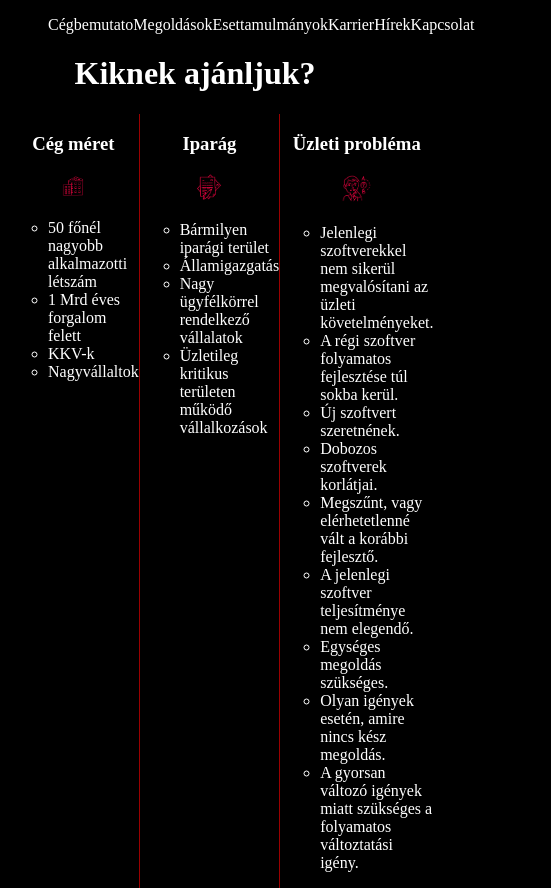
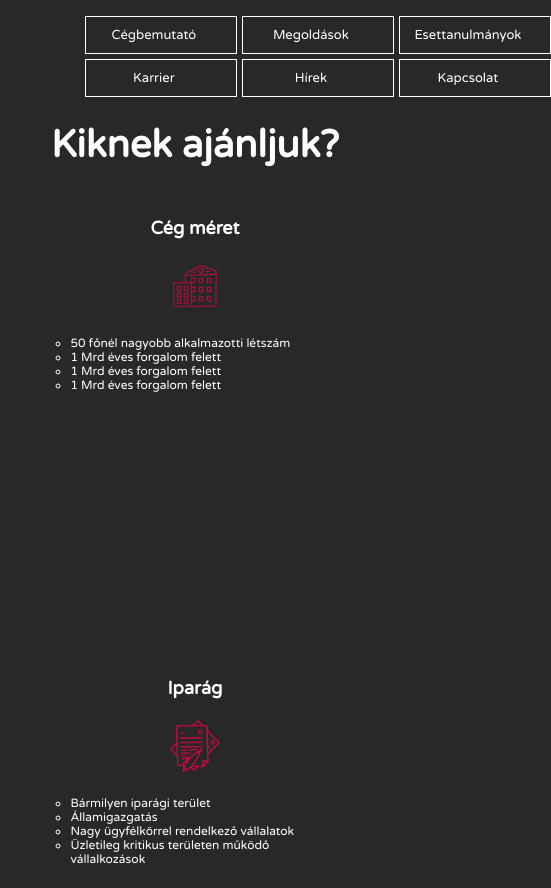
Before and after one commit to fureszb/git-2022.10.14, a plain HTML site: page index.html in a window 390 px wide. Shown: the top 888 px of the page, 551 px wide, since content can reach past the window. Drawn offline with Linux system fonts and the light colour scheme.

Commit message:
Add files via upload

```diff
--- a/index.html
+++ b/index.html
@@ -5,15 +5,18 @@
     <meta http-equiv="X-UA-Compatible" content="IE=edge">
     <meta name="viewport" content="width=device-width, initial-scale=1.0">
     <title>Fűrész Bence</title>
-    <link rel="stylesheet" href="stlye.css">
+    <link rel="stylesheet" href="style.css">
+    <link rel="preconnect" href="https://fonts.googleapis.com">
+<link rel="preconnect" href="https://fonts.gstatic.com" crossorigin>
+<link href="https://fonts.googleapis.com/css2?family=Varela+Round&display=swap" rel="stylesheet">
 </head>
 <body>
     <div class="container">
         <div id="menu">
             <ul>
-            <li><a href="">Cégbemutato</a></li>
+                <li><a href="">Cégbemutató</a></li>
                 <li><a href="">Megoldások</a></li>
-            <li><a href="">Esettamulmányok</a></li>
+                <li><a href="">Esettanulmányok</a></li>
                 <li><a href="">Karrier</a></li>
                 <li><a href="">Hírek</a></li>
                 <li><a href="">Kapcsolat</a></li>
@@ -21,49 +24,58 @@
         </div>
         <h1>Kiknek ajánljuk?</h1>
         <div class="grid">
-    <div class="tartalom" style="border: none;">
+            <div class="tartalom">
                 <h3>Cég méret</h3>
-        <div class="kep">
-        <img src="web_grid_alap/kep_3.png" alt="">
-        </div>
+                <div class="kep"><img src="web_grid_alap/kep_3.png" alt=""></div>
                 <ul>
-            <li>
-                50 főnél nagyobb alkalmazotti létszám</li>
-            <li>1 Mrd éves forgalom felett</li>
-            <li>KKV-k</li>
-            <li>Nagyvállaltok</li>
-
+                    <li>50 főnél nagyobb alkalmazotti létszám</li>
+                    <li>1 Mrd éves forgalom felett
+                    </li>
+                    <li>1 Mrd éves forgalom felett
+                    </li>
+                    <li>1 Mrd éves forgalom felett
+                    </li>
                 </ul>
             </div>
             <div class="tartalom">
-        <h3>Iparág</h3>
-        <div class="kep">
-        <img src="web_grid_alap/kep_2.png" alt="">
-    </div>
+                <h3>Iparág
+                </h3>
+                <div class="kep"><img src="web_grid_alap/kep_2.png" alt=""></div>
                 <ul>
-            <li>Bármilyen iparági terület</li>
-            <li>Államigazgatás</li>
-            <li>Nagy ügyfélkörrel rendelkező vállalatok</li>
-            <li>Üzletileg kritikus területen működő vállalkozások</li>
+                    <li>Bármilyen iparági terület
+                    </li>
+                    <li>Államigazgatás
+                    </li>
+                    <li>Nagy ügyfélkörrel rendelkező vállalatok
+                    </li>
+                    <li>Üzletileg kritikus területen működő vállalkozások
+                    </li>
                 </ul>
             </div>
-    <div class="tartalom">
-        <h3>Üzleti probléma</h3>
-        <div class="kep">
-        <img src="web_grid_alap/kep_1.png" alt="">
-    </div>
+            <div class="tartalom" style="border: 0;">
+                <h3>Üzleti probléma
+                </h3>
+                <div class="kep"><img src="web_grid_alap/kep_1.png" alt=""></div>
                 <ul>
-            <li>Jelenlegi szoftverekkel nem sikerül megvalósítani az üzleti követelményeket.</li>
-            <li>A régi szoftver folyamatos fejlesztése túl sokba kerül.</li>
-            <li>Új szoftvert szeretnének.</li>
-            <li>Dobozos szoftverek korlátjai.</li>
-            <li>Megszűnt, vagy elérhetetlenné vált a korábbi fejlesztő.</li>
-            <li>A jelenlegi szoftver teljesítménye nem elegendő.</li>
-            <li>Egységes megoldás szükséges.</li>
-            <li>Olyan igények esetén, amire nincs kész megoldás.</li>
-            <li>A gyorsan változó igények miatt szükséges a folyamatos változtatási igény.</li>
+                    <li>Jelenlegi szoftverekkel nem sikerül megvalósítani az üzleti követelményeket.
+                    </li>
+                    <li>A régi szoftver folyamatos fejlesztése túl sokba kerül.
+                    </li>
+                    <li>Új szoftvert szeretnének.
+                    </li>
+                    <li>Dobozos szoftverek korlátjai.
+                    </li>
+                    <li>Megszűnt, vagy elérhetetlenné vált a korábbi fejlesztő.
+                    </li>
+                    <li>A jelenlegi szoftver teljesítménye nem elegendő.
+                    </li>
+                    <li>Egységes megoldás szükséges.
+                    </li>
+                    <li>Olyan igények esetén, amire nincs kész megoldás.
+                    </li>
+                    <li>A gyorsan változó igények miatt szükséges a folyamatos változtatási igény.
+                    </li>
                 </ul>
-    </div>
             </div>
         </div>
     </div>
--- /dev/null
+++ b/style.css
@@ -0,0 +1,103 @@
+body{
+    background-color: #282828;
+    color: #fffffd;
+    font-family: 'Varela Round', sans-serif;
+}
+h1{
+    text-align: center;
+    font-weight: bold;
+    font-size: 38px;
+}
+li{
+    font-size: 12px;
+}
+h3{
+    font-size: 18px;
+}
+.container{
+width: 100%;
+}
+
+#menu>ul{
+    display: grid;
+    grid-template-columns: repeat(6, 1fr);
+    list-style: none;
+    width: 50%;
+}
+#menu>ul>li{
+    padding: 5px;
+    padding-right: 20px;
+
+}
+#menu>ul>li>a{
+    text-decoration: none;
+    color: white;
+    font-size: 13px;
+
+}
+#menu>ul>li>a:hover{
+color: rgb(196, 196, 33);
+}
+.kep{
+    text-align: center;
+}
+img{
+    width: 50%;
+}
+.tartalom>h3{text-align: center;}
+.grid{
+    display: grid;
+    grid-template-columns: repeat(3, 1fr);
+}
+.tartalom{
+    border-right: 2px solid rgba(255, 0, 0, 0.679);
+    height: 450px;
+    padding: 5px;
+}
+.tartalom>ul{padding-left: 20px;}
+.tartalom>ul>li{list-style: circle;
+    background-size: 10px;
+}
+
+.grid{
+    width: 80%;
+    max-width: 800px;
+    margin: auto;
+}
+@media screen and (max-width: 800px) {
+    .grid{
+        display: grid;
+        grid-template-columns: repeat(1, 1fr);
+    }
+    .tartalom{
+        border-right: 0;
+    }
+    #menu>ul{
+        display: grid;
+        grid-template-columns: repeat(3, 1fr);
+        list-style: none;
+        gap: 5px;
+        text-align: center;
+        margin-left: 10%;
+    }
+    #menu>ul>li{
+        border: 1px solid white;
+        width: 125px;
+
+    }
+    #menu>ul>li>a{
+        display: block;
+        padding: 5px;
+    }
+    #menu>ul>li>a:hover{
+        color: black;
+        }
+    #menu>ul>li:hover{
+        background-color: white;
+
+    }
+    img{
+        width: 20%;
+    }
+
+}
```
Lines whose indentation alone changed are shown as unchanged.
